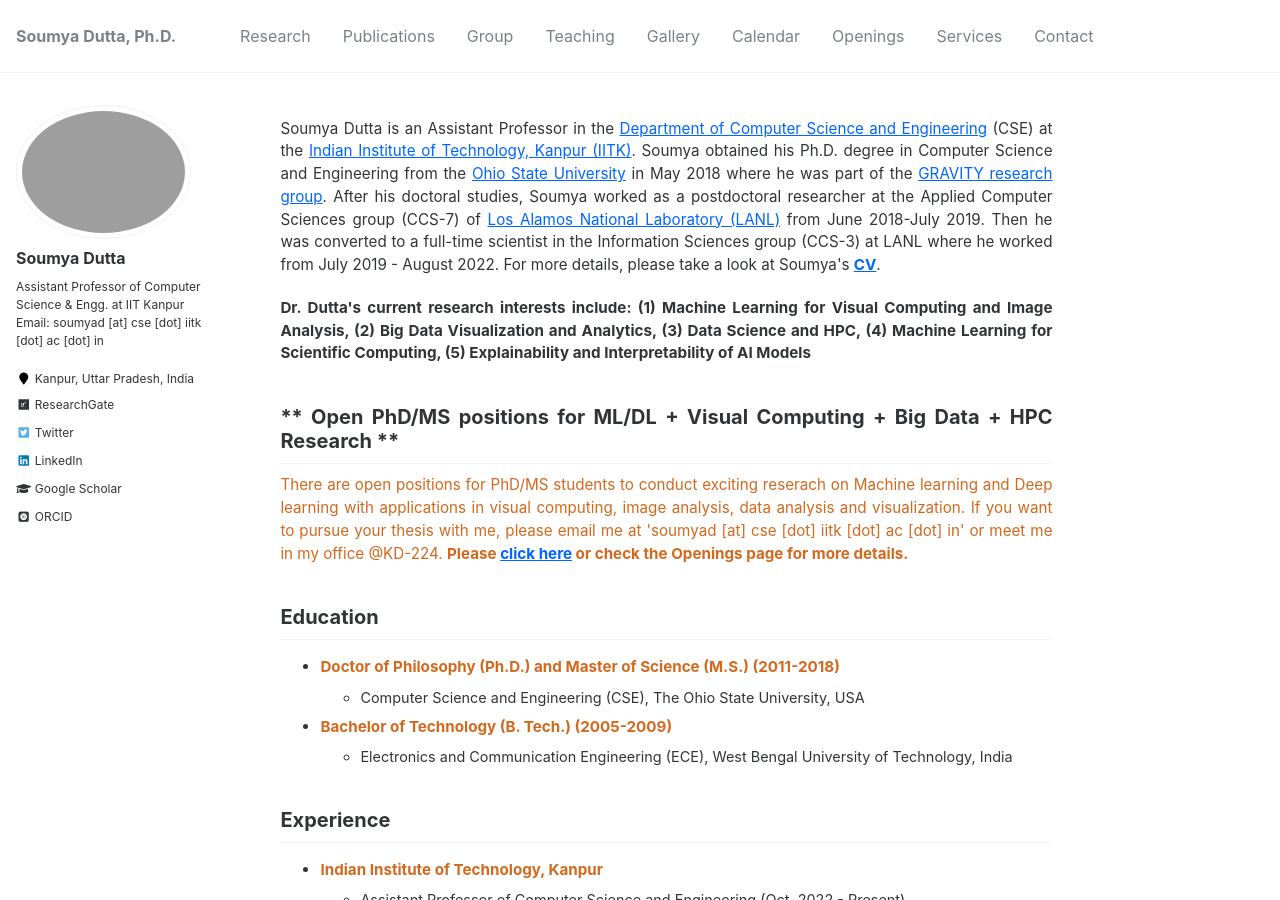
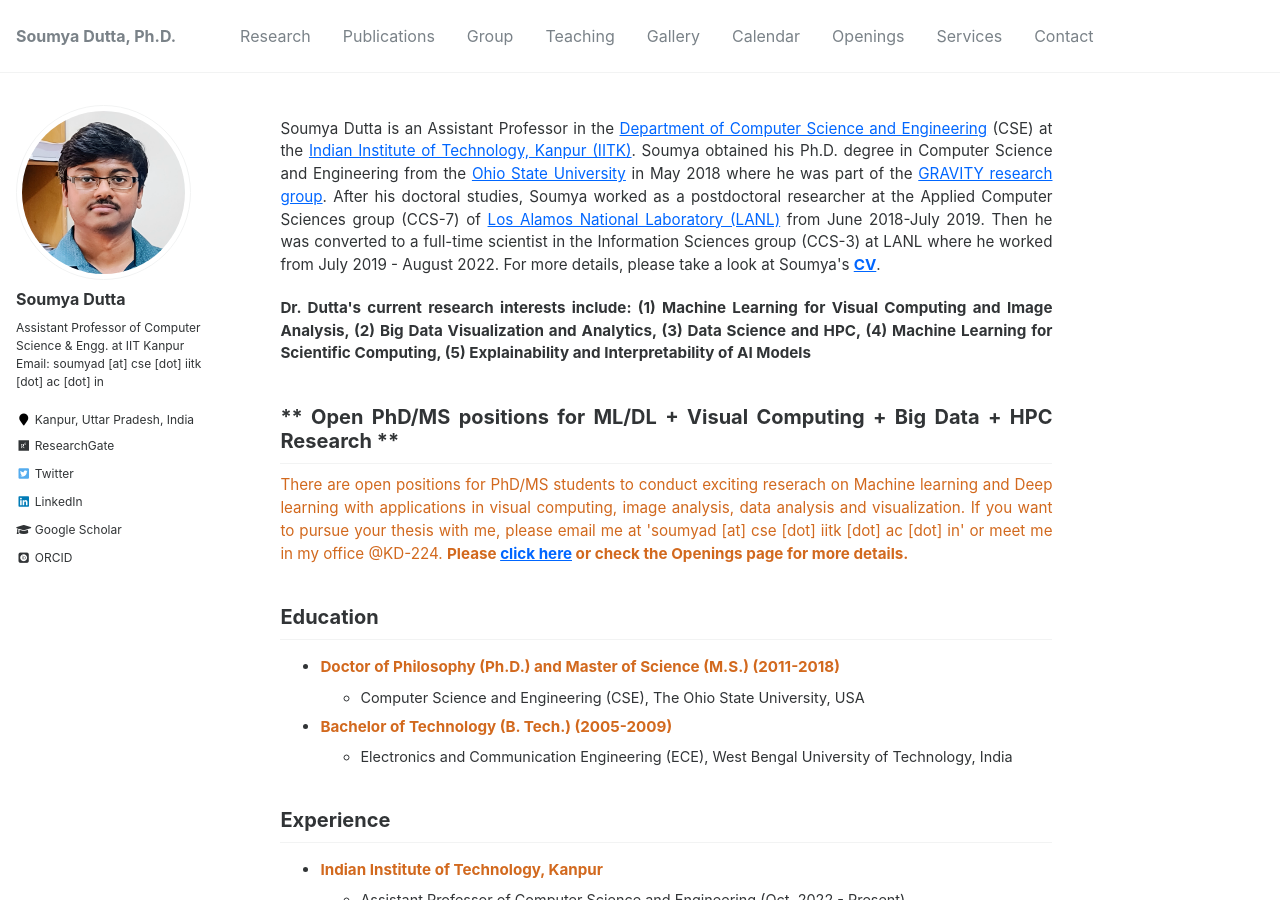
Before and after one commit to soumyadutta-cse/soumyadutta-cse.github.io, a Jekyll site: the page built from _pages/about.md, in a window 1280 px wide and 900 px high. Built offline with Jekyll 4.4.1, drawn with Linux system fonts in a browser that asks for light colours; some web fonts are replaced.

Commit message:
update image

```diff
--- a/_config.yml
+++ b/_config.yml
@@ -81,7 +81,7 @@ analytics:
 # Site Author
 author:
   name             : "Soumya Dutta"
-  avatar           : "sdutta_BW.png"
+  avatar           : "sdutta_new.png"
   bio              : "Assistant Professor of Computer Science & Engg. at IIT Kanpur Email: soumyad [at] cse [dot] iitk [dot] ac [dot] in"
   location         : "Kanpur, Uttar Pradesh, India"
   employer         :
```
Also changed, not shown: images/sdutta_new.png (added), images/soumya_new.png (deleted).
